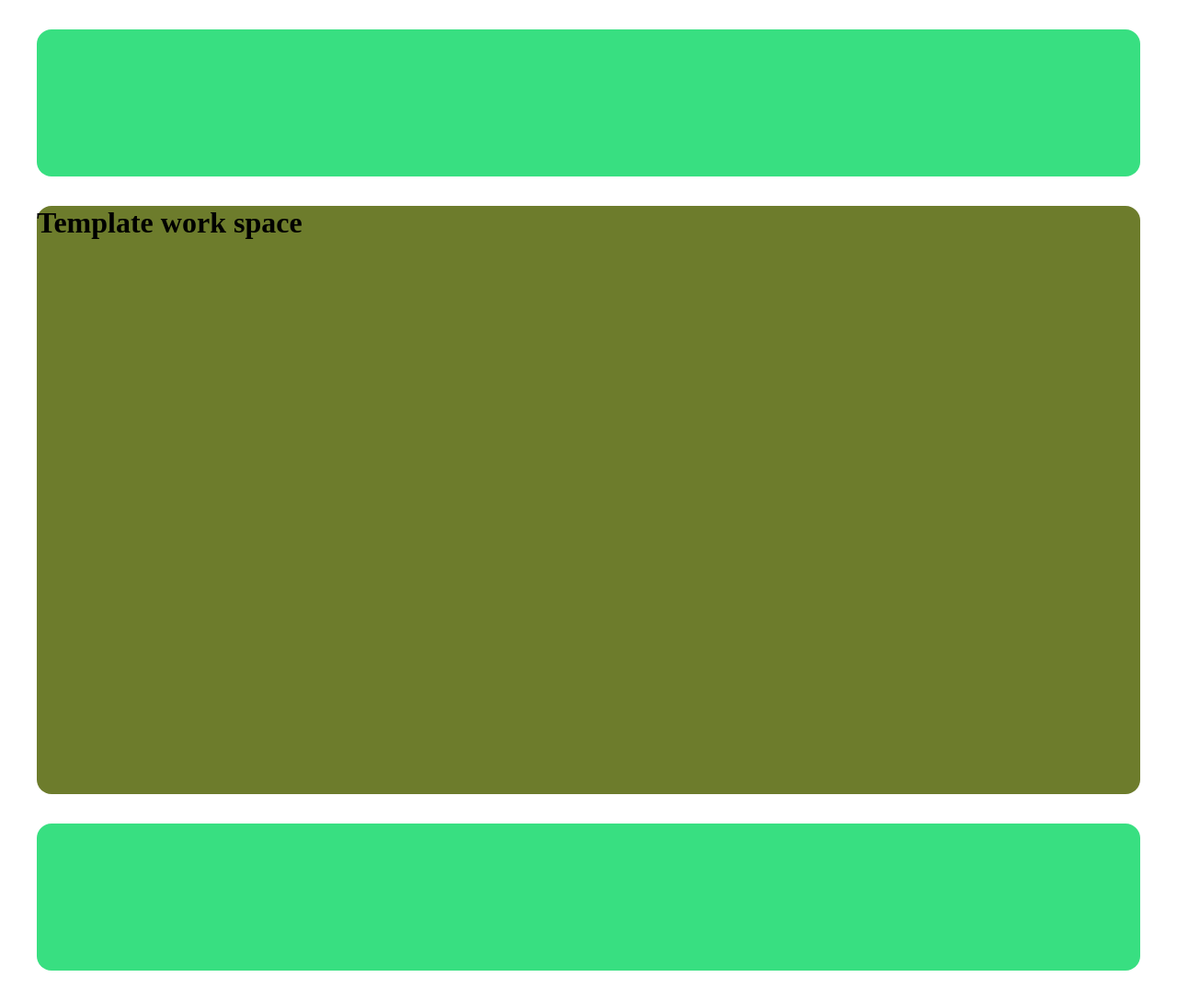
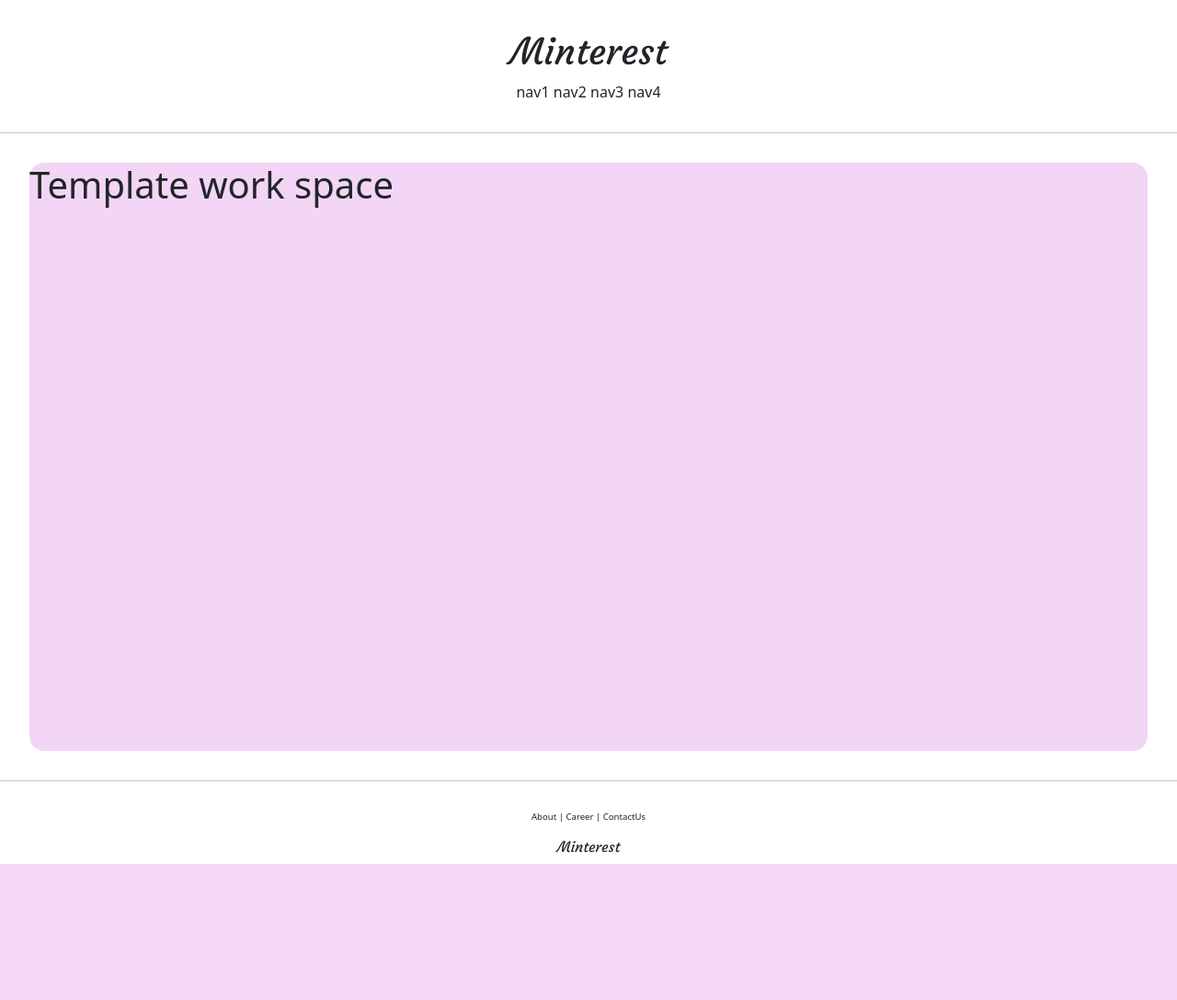
Before and after one commit to Dohwee-Kim/Minterest, a Django app: page /account/hello_world/ in a window 1280 px wide. Shown: the whole page at 92% size. After the commit the page ends 940 px from the top, so only its background shows below. Run offline with Django 3.2, Linux system fonts and the light colour scheme.

Commit message:
BootStrap, Google font link applied, margin redesigned

```diff
--- a/minterest/accountapp/templates/accountapp/hello_world.html
+++ b/minterest/accountapp/templates/accountapp/hello_world.html
@@ -2,7 +2,7 @@
 
 {% block content %}
 
-<div style="height: 40rem; background-color: #6D7C2C; border-radius: 1rem; margin: 2rem;">
+<div style="height: 40rem; background-color: #F3D5F5; border-radius: 1rem; margin: 2rem;">
     <h1>
         Template work space
     </h1>
--- a/minterest/templates/base.html
+++ b/minterest/templates/base.html
@@ -6,10 +6,10 @@
 <body>
 
     {% include 'header.html' %}
-
+    <hr>
     {% block content %}
     {% endblock %}
-
+    <hr>
     {% include 'footer.html' %}
 
 </body>
--- a/minterest/templates/footer.html
+++ b/minterest/templates/footer.html
@@ -1,3 +1,11 @@
-<div style="height: 10rem; background-color: #38df81; border-radius: 1rem; margin: 2rem;">
+<div style="text-align:center; margin-top: 2rem;">
+    <div style="font-size: .6rem;">
+        <span>About</span> |
+        <span>Career</span> |
+        <span>ContactUs</span>
+    </div>
+    <div style="margin-top: 1rem; font-family: Courgette, cursive;">
+        <h6>Minterest</h6>
+    </div>
 
 </div>
--- a/minterest/templates/head.html
+++ b/minterest/templates/head.html
@@ -1,4 +1,10 @@
 <head>
     <meta charset="UTF-8">
     <title>Minterest</title>
+
+    <!-- BOOTSTRAP LINK    -->
+    <link href="https://cdn.jsdelivr.net/npm/bootstrap@5.0.0-beta3/dist/css/bootstrap.min.css" rel="stylesheet" integrity="sha384-eOJMYsd53ii+scO/bJGFsiCZc+5NDVN2yr8+0RDqr0Ql0h+rP48ckxlpbzKgwra6" crossorigin="anonymous">
+
+    <!-- Google fonts link    -->
+     <link rel="preconnect" href="https://fonts.gstatic.com"><link href="https://fonts.googleapis.com/css2?family=Courgette&display=swap" rel="stylesheet">
 </head>
--- a/minterest/templates/header.html
+++ b/minterest/templates/header.html
@@ -1,3 +1,13 @@
-<div style="height: 10rem; background-color: #38df81; border-radius: 1rem; margin: 2rem;">
+<div style="text-align: center; margin: 2rem 0;">
+    <div style="font-family: Courgette, cursive;">
+        <h1>Minterest</h1>
+    </div>
+    <div>
+        <span>nav1</span>
+        <span>nav2</span>
+        <span>nav3</span>
+        <span>nav4</span>
+    </div>
+
 
 </div>
```
